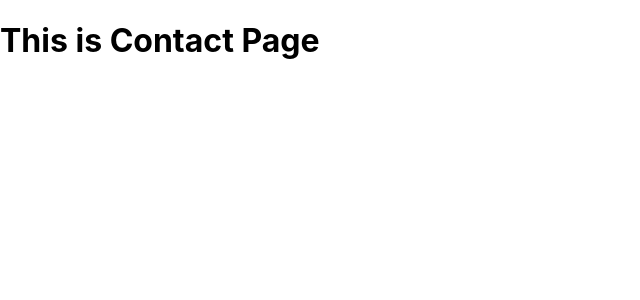
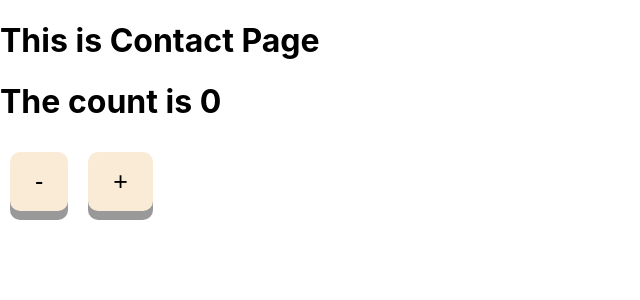
Before and after one commit to ravi1280/React-JS, a React (Create React App) app in the folder React Fundamentals/project01/: page /contact in a window 1280 px wide. Shown: the top 300 px of the page, without its empty margins (0-640 px from the left). Built offline with nearby package versions, Linux system fonts and the light colour scheme.

Commit message:
Use The UseState for store data value

```diff
--- /dev/null
+++ b/React Fundamentals/project01/src/component/contact.css
@@ -0,0 +1,24 @@
+.btn{
+    display: inline-block;
+    padding: 15px 25px;
+    font-size: 25px;
+    cursor: pointer;
+    text-align: center;
+    text-decoration: none;
+    outline: none;
+    color: #000;
+    background-color: antiquewhite;
+    border-radius: 10px;
+    border: 1px;
+    box-shadow: 0 9px #999;
+    margin: 10px;
+}
+.btn:hover{
+    background-color: aquamarine;
+
+}
+.btn:active{
+    background-color: blueviolet;
+    box-shadow: 0 6px #666;
+    transform: translateY(5px);
+}
--- a/React Fundamentals/project01/src/pages/Contact.js
+++ b/React Fundamentals/project01/src/pages/Contact.js
@@ -1,9 +1,21 @@
-import React from "react";
+import React, { useState } from "react";
+import "../component/contact.css";
 
 export default function Contact() {
+  const [count, setCount] = useState(0);
+
+  const increment = () => {
+    setCount (count+1);
+  };
+  const decrement = () => {
+    setCount (count-1);
+  };
   return (
     <div>
       <h1>This is Contact Page</h1>
+      <h1>The count is {count}</h1>
+      <button onClick={decrement} className="btn">- </button>
+      <button onClick={increment} className="btn">+</button>
     </div>
   );
 }
```
